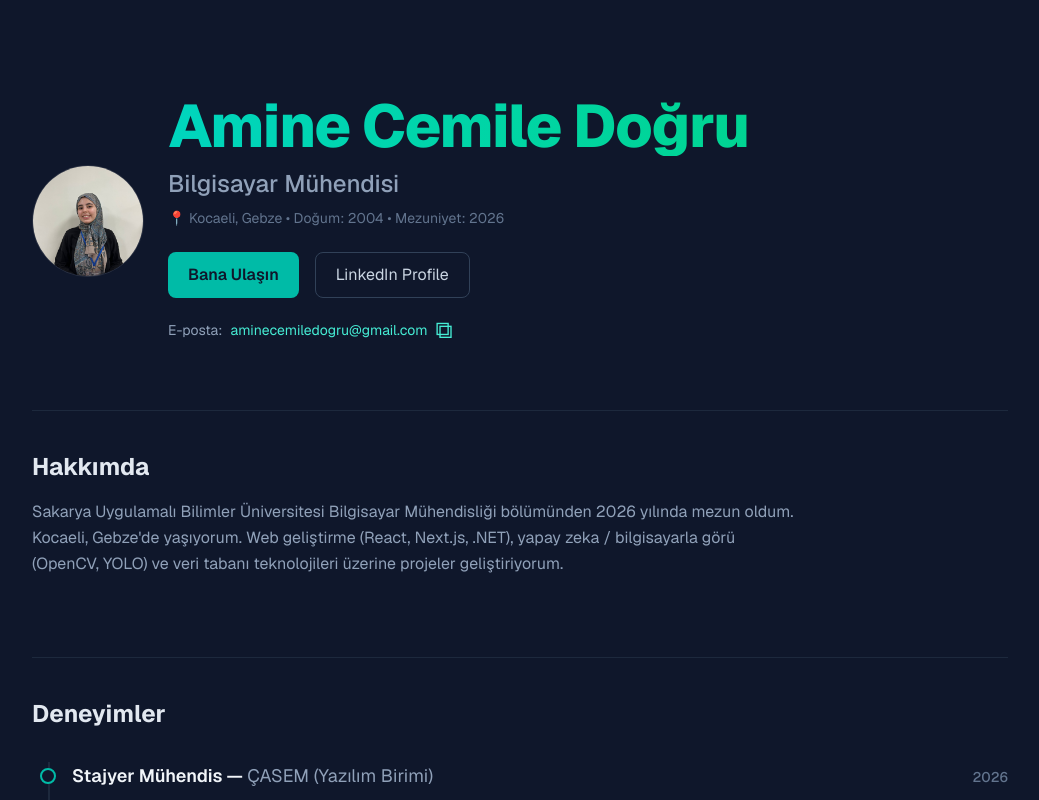
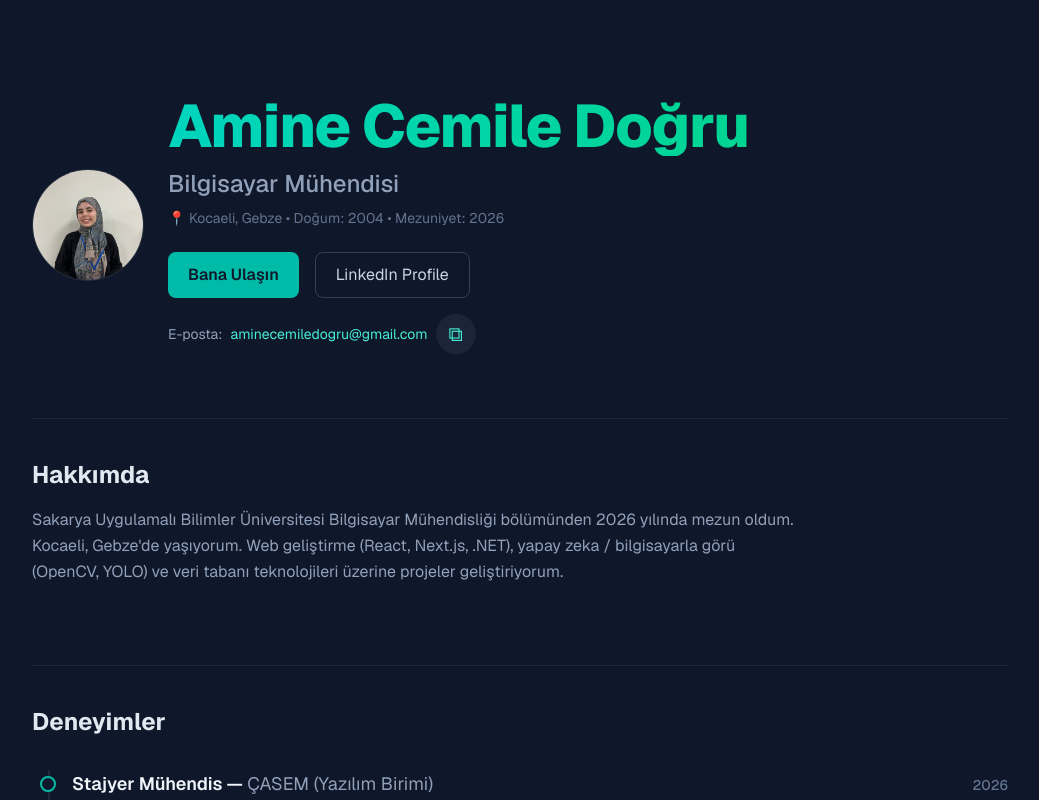
Before and after one commit to AmineCemileDogru/my-portfolio, a Next.js app: page / in a window 1280 px wide. Both pictures are taken after a click on the button "Bana Ulaşın". Shown: the top 800 px of the page, without its empty margins (120-1159 px from the left). Built offline with nearby package versions, Linux system fonts and the light colour scheme.

Commit message:
Soften email copy icon styling

```diff
--- a/app/page.tsx
+++ b/app/page.tsx
@@ -63,7 +63,7 @@ export default function Home() {
                   <span
                     role="button"
                     onClick={copyEmail}
-                    className="text-2xl cursor-pointer text-teal-300 hover:text-teal-200"
+                    className="inline-flex h-10 w-10 items-center justify-center rounded-full bg-slate-800/80 text-xl text-teal-300 transition hover:bg-slate-700 hover:text-teal-200 focus:outline-none focus:ring-2 focus:ring-teal-500"
                     title="Maili kopyala"
                   >
                     ⧉
```
